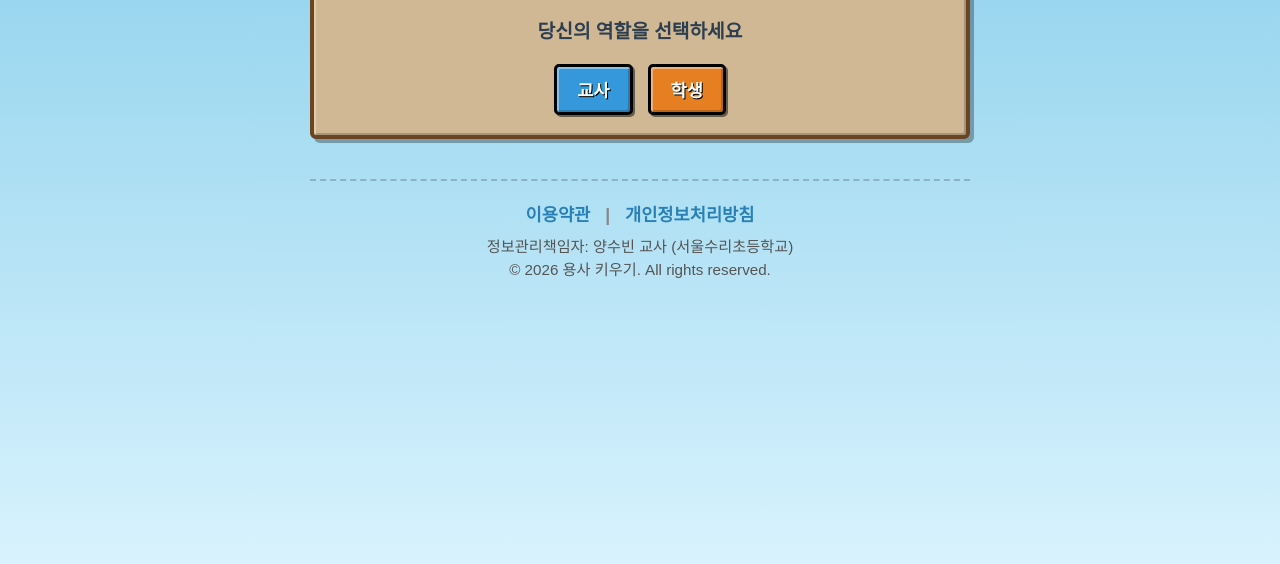
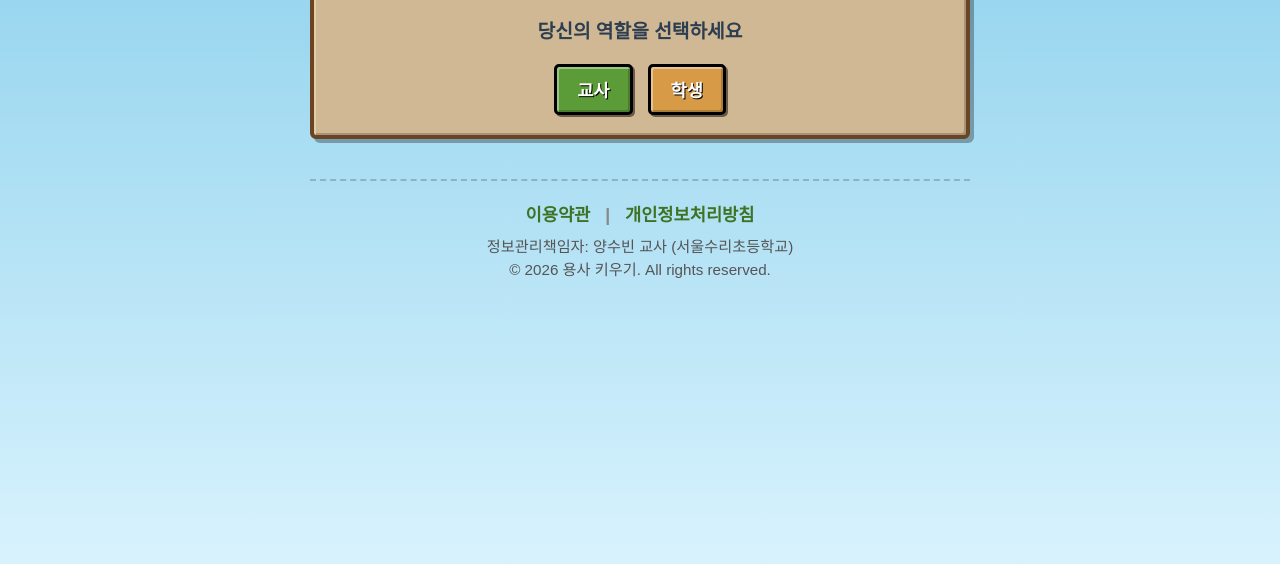
Before and after one commit to euclid17/hero, a plain HTML site: page index.html in a window 1280 px wide. Shown: the part 166-730 px from the top of the page. Drawn offline with Linux system fonts and the light colour scheme; no server answers; a small style sheet from the web is missing; a web font is replaced by a local one.

Commit message:
style: update button colors to match stardew valley theme

```diff
--- a/index.css
+++ b/index.css
@@ -13,12 +13,12 @@
     --panel-border: #6a4423; /* Darker Wood */
     --panel-highlight: #e6cca5;
 
-    --btn-primary: #3498db;
-    --btn-primary-dark: #2980b9;
-    --btn-secondary: #e67e22;
-    --btn-secondary-dark: #d35400;
+    --btn-primary: #5c9c38; /* Earthy Green */
+    --btn-primary-dark: #3e7323;
+    --btn-secondary: #d79b47; /* Warm Wood/Tan */
+    --btn-secondary-dark: #b0772f;
 
-    --exp-fill: #2ecc71;
+    --exp-fill: #4caf50;
     --exp-bg: #2c3e50;
 
     --text-color: #2c3e50;
```
